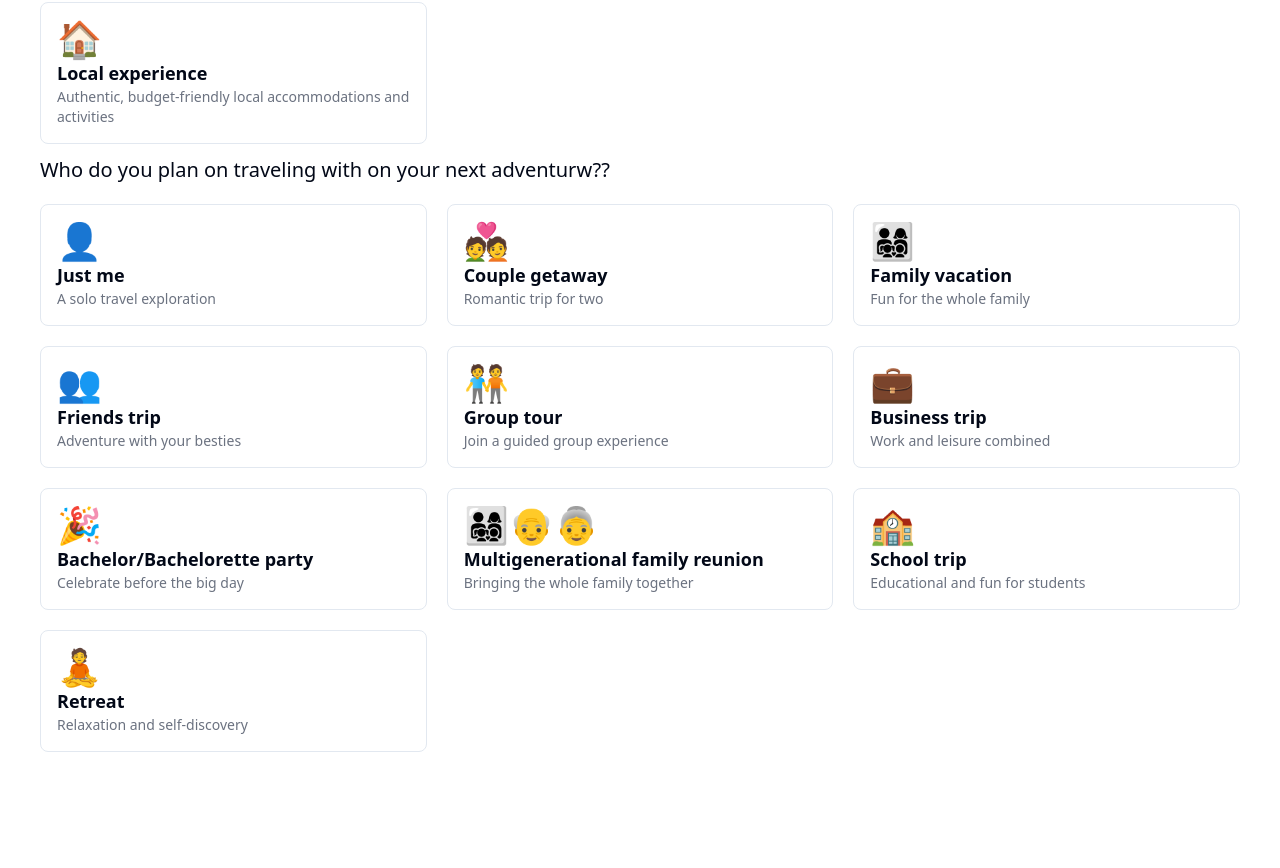
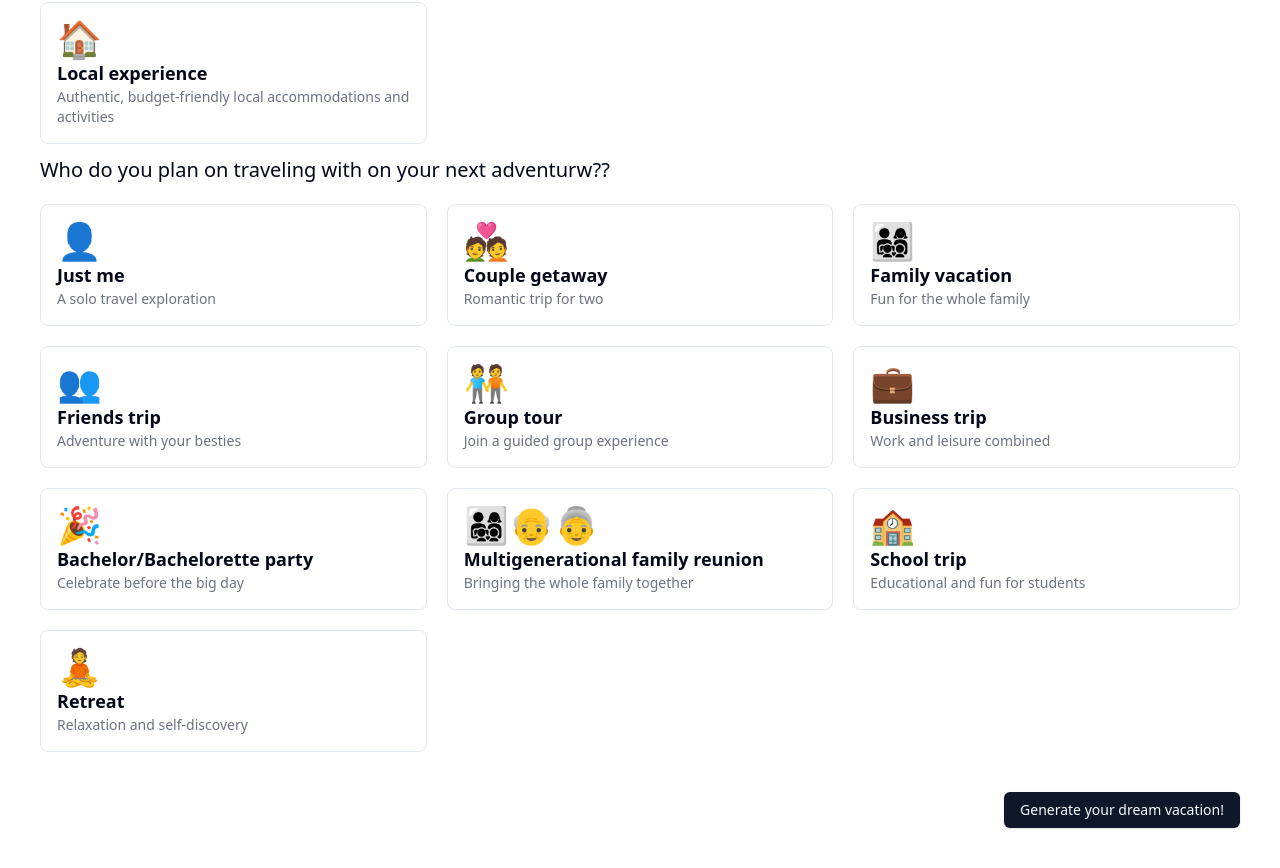
Before and after one commit to Hackerdude374/VAIcation, a React (Vite) app in the folder frontend/: page /create-trip in a window 1280 px wide. Shown: the part 984-1852 px from the top of the page. Before the commit the page ends 1736 px from the top, so only its background shows below. Built offline with nearby package versions, Linux system fonts and the light colour scheme; no server answers.

Commit message:
trip form

```diff
--- a/frontend/src/create-trip/CreateTripForm.jsx
+++ b/frontend/src/create-trip/CreateTripForm.jsx
@@ -2,7 +2,7 @@ import React, { useState } from "react";
 import GooglePlacesAutocomplete from "react-google-places-autocomplete";
 import { Input } from "@/components/ui/input";
 import { SelectBudgetOptions, SelectTravelesList } from "@/constants/options";
-
+import {Button }from '@/components/ui/button';
 function CreateTrip() {
   const [place, setPlace] = useState();
   const [days, setDays] = useState("");
@@ -89,10 +89,10 @@ function CreateTrip() {
     </div>
 
 
+<div className = "my-10 justify-end flex">
+<Button>Generate your dream vacation!</Button>
 
-
-
-
+</div>
 
 
     </div>
```
